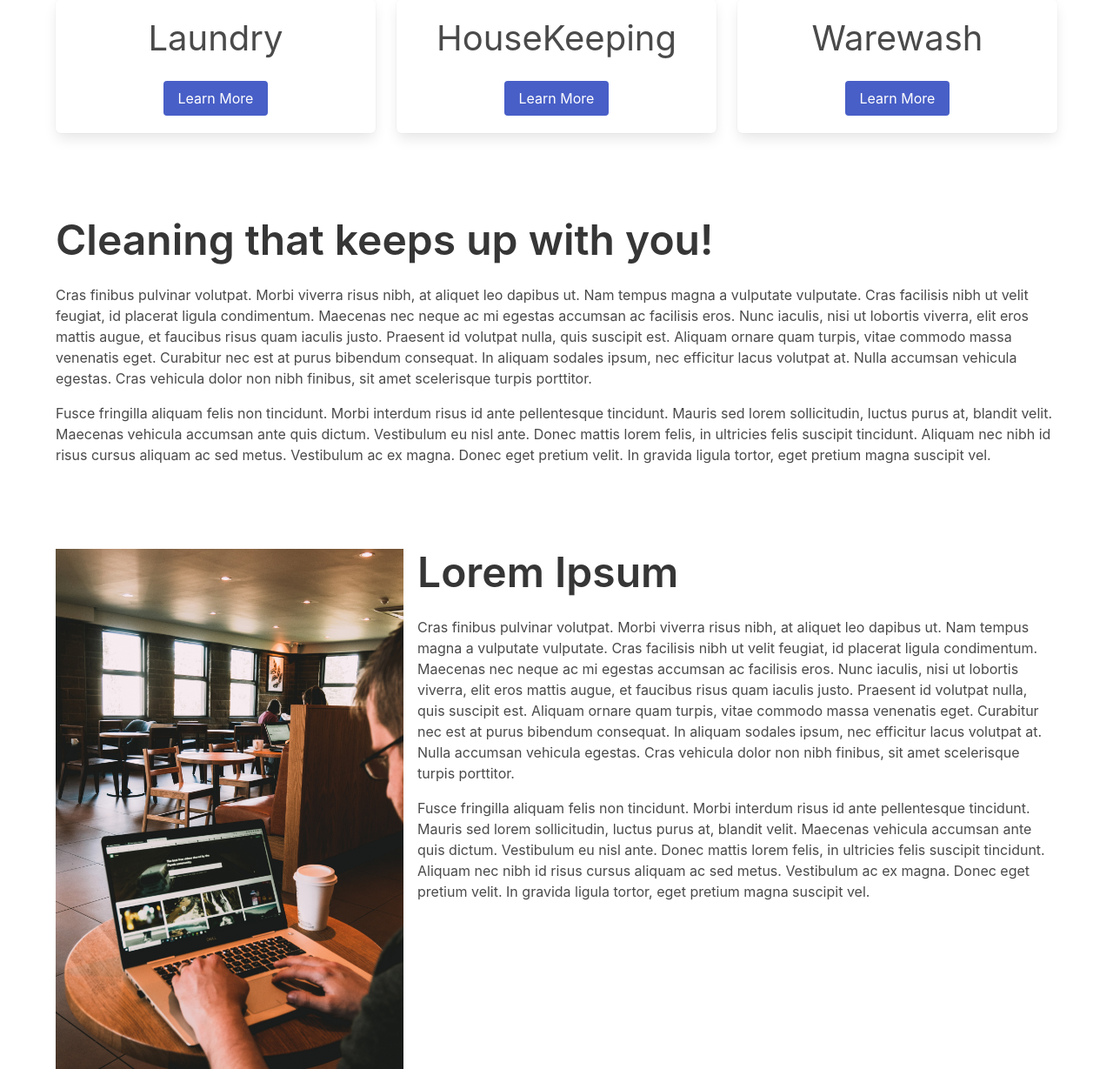
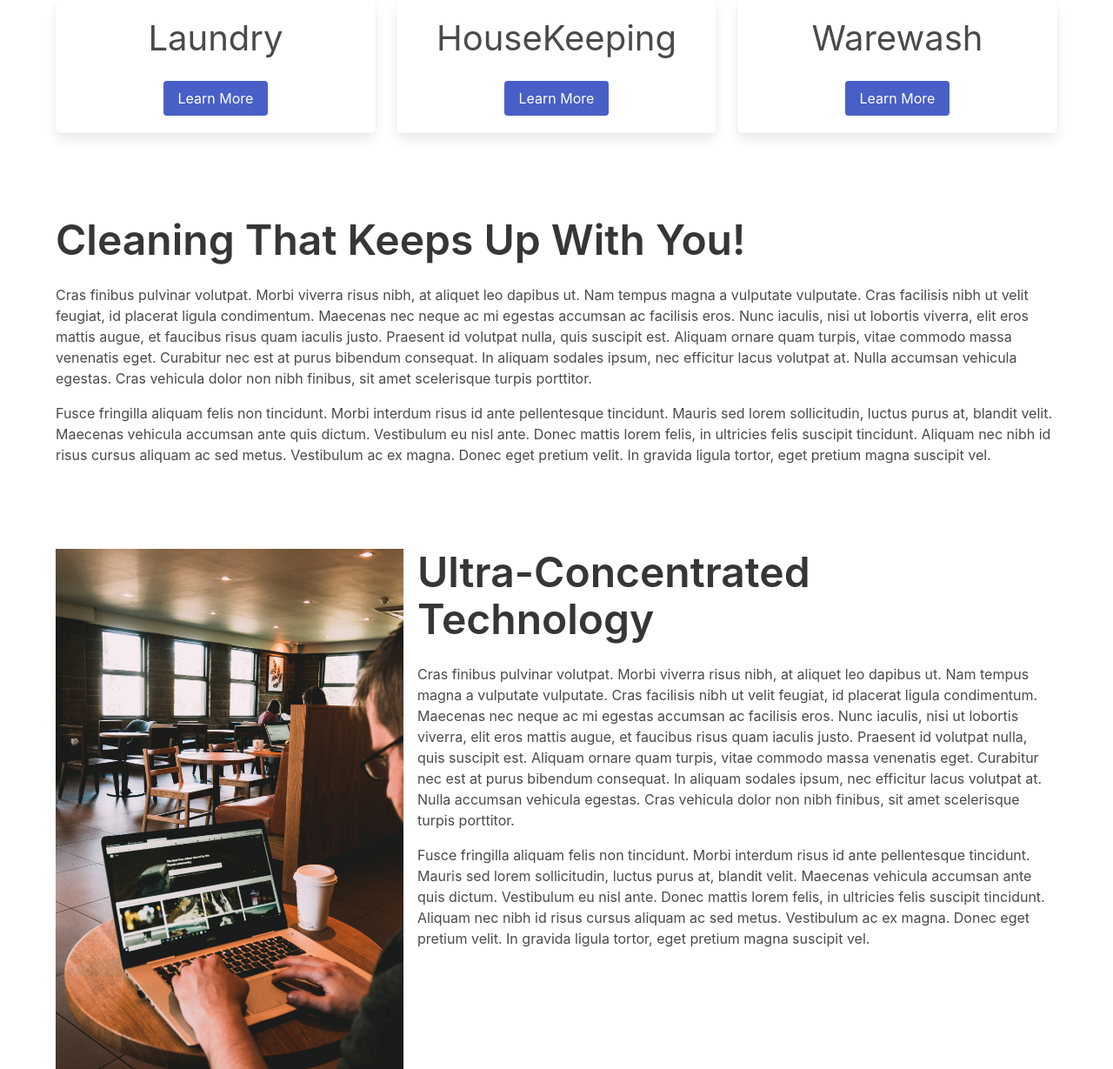
Before and after one commit to waxie-codes/wx-ultra, a Python web app: template templates/index.html in a window 1280 px wide. Shown: the part 1073-2302 px from the top of the page at 87% size. Run offline with Jinja, Linux system fonts and the light colour scheme; the template is opened without the code that fills it, so the values that code supplies are empty; some libraries are stand-ins or nearby versions.

Commit message:
capitalize text

```diff
--- a/output/index.html
+++ b/output/index.html
@@ -74,7 +74,7 @@
 
 <section class="section">
   <div class="container">
-        <h1 class="title is-1 has-text-capitalized">Cleaning that keeps up with you!</h1>
+        <h1 class="title is-1 is-capitalized">Cleaning that keeps up with you!</h1>
         <div class="content">
           <p>Cras finibus pulvinar volutpat. Morbi viverra risus nibh, at aliquet leo dapibus ut. Nam tempus magna a vulputate vulputate. Cras facilisis nibh ut velit feugiat, id placerat ligula condimentum. Maecenas nec neque ac mi egestas accumsan ac facilisis eros. Nunc iaculis, nisi ut lobortis viverra, elit eros mattis augue, et faucibus risus quam iaculis justo. Praesent id volutpat nulla, quis suscipit est. Aliquam ornare quam turpis, vitae commodo massa venenatis eget. Curabitur nec est at purus bibendum consequat. In aliquam sodales ipsum, nec efficitur lacus volutpat at. Nulla accumsan vehicula egestas. Cras vehicula dolor non nibh finibus, sit amet scelerisque turpis porttitor.
           </p>
@@ -93,7 +93,7 @@
         <img style="max-width:25em" src="/static/images/man-using-macbook-on-wooden-table-2010806.jpg">
       </figure>
       <div class="media-content">
-        <h1 class="title is-1">Lorem Ipsum</h1>
+        <h1 class="title is-1">Ultra-Concentrated Technology</h1>
         <div class="content">
           <p>Cras finibus pulvinar volutpat. Morbi viverra risus nibh, at aliquet leo dapibus ut. Nam tempus magna a vulputate vulputate. Cras facilisis nibh ut velit feugiat, id placerat ligula condimentum. Maecenas nec neque ac mi egestas accumsan ac facilisis eros. Nunc iaculis, nisi ut lobortis viverra, elit eros mattis augue, et faucibus risus quam iaculis justo. Praesent id volutpat nulla, quis suscipit est. Aliquam ornare quam turpis, vitae commodo massa venenatis eget. Curabitur nec est at purus bibendum consequat. In aliquam sodales ipsum, nec efficitur lacus volutpat at. Nulla accumsan vehicula egestas. Cras vehicula dolor non nibh finibus, sit amet scelerisque turpis porttitor.
           </p>
--- a/templates/index.html
+++ b/templates/index.html
@@ -39,7 +39,7 @@
 
 <section class="section">
   <div class="container">
-        <h1 class="title is-1 has-text-capitalized">Cleaning that keeps up with you!</h1>
+        <h1 class="title is-1 is-capitalized">Cleaning that keeps up with you!</h1>
         <div class="content">
           <p>Cras finibus pulvinar volutpat. Morbi viverra risus nibh, at aliquet leo dapibus ut. Nam tempus magna a vulputate vulputate. Cras facilisis nibh ut velit feugiat, id placerat ligula condimentum. Maecenas nec neque ac mi egestas accumsan ac facilisis eros. Nunc iaculis, nisi ut lobortis viverra, elit eros mattis augue, et faucibus risus quam iaculis justo. Praesent id volutpat nulla, quis suscipit est. Aliquam ornare quam turpis, vitae commodo massa venenatis eget. Curabitur nec est at purus bibendum consequat. In aliquam sodales ipsum, nec efficitur lacus volutpat at. Nulla accumsan vehicula egestas. Cras vehicula dolor non nibh finibus, sit amet scelerisque turpis porttitor.
           </p>
@@ -58,7 +58,7 @@
         <img style="max-width:25em" src="/static/images/man-using-macbook-on-wooden-table-2010806.jpg">
       </figure>
       <div class="media-content">
-        <h1 class="title is-1">Lorem Ipsum</h1>
+        <h1 class="title is-1">Ultra-Concentrated Technology</h1>
         <div class="content">
           <p>Cras finibus pulvinar volutpat. Morbi viverra risus nibh, at aliquet leo dapibus ut. Nam tempus magna a vulputate vulputate. Cras facilisis nibh ut velit feugiat, id placerat ligula condimentum. Maecenas nec neque ac mi egestas accumsan ac facilisis eros. Nunc iaculis, nisi ut lobortis viverra, elit eros mattis augue, et faucibus risus quam iaculis justo. Praesent id volutpat nulla, quis suscipit est. Aliquam ornare quam turpis, vitae commodo massa venenatis eget. Curabitur nec est at purus bibendum consequat. In aliquam sodales ipsum, nec efficitur lacus volutpat at. Nulla accumsan vehicula egestas. Cras vehicula dolor non nibh finibus, sit amet scelerisque turpis porttitor.
           </p>
```
